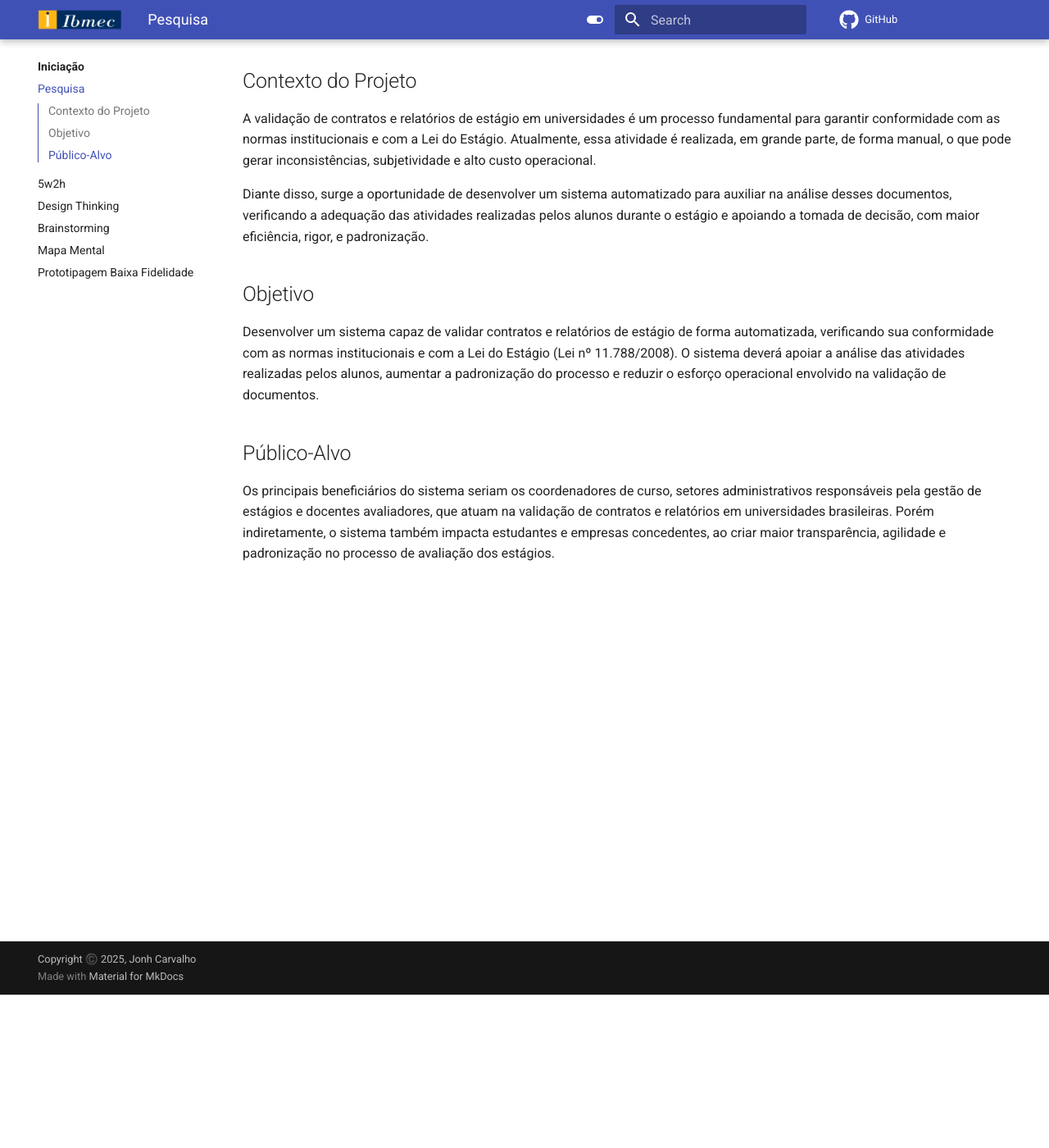
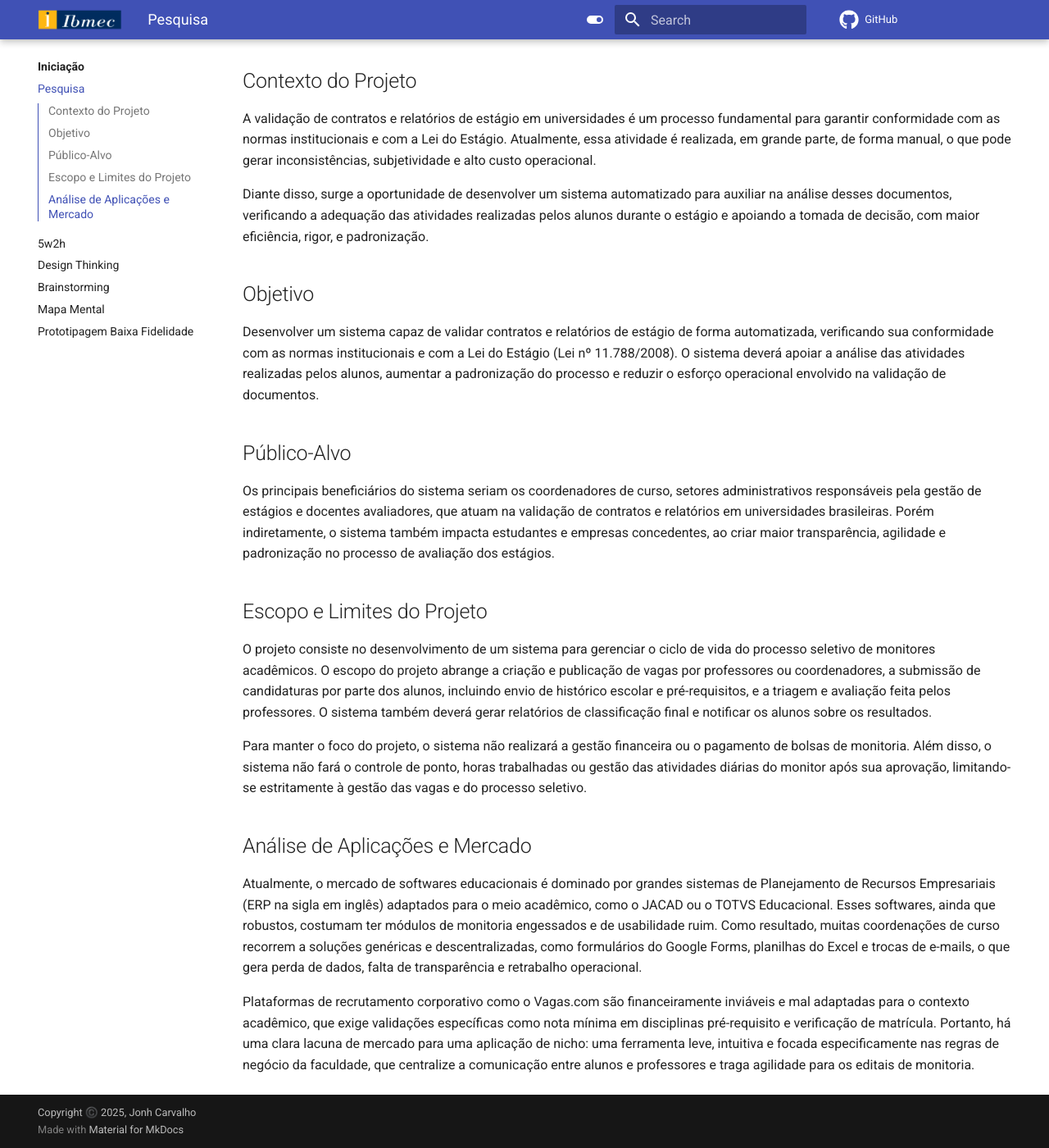
Before and after one commit to Projetos-de-Extensao/PBE_26.1_8001_I, an MkDocs documentation site: the page built from mkdocs/Iniciacao/pesquisa.md, in a window 1280 px wide and 1400 px high, scrolled down 187 px. Shown: the whole window at 82% size. Built offline with MkDocs 1.6.1 and Material for MkDocs 9.7.7, drawn with Linux system fonts in a browser that asks for light colours; comment, search, counter and statistics services are not loaded.

Commit message:
Atualiza a documentação da pesquisa com informações sobre escopo do projeto e análise de mercado

```diff
--- a/mkdocs/Iniciacao/pesquisa.md
+++ b/mkdocs/Iniciacao/pesquisa.md
@@ -4,13 +4,29 @@ title: Pesquisa
 ---
 
 # Pesquisa
+
 ## Contexto do Projeto
+
 A validação de contratos e relatórios de estágio em universidades é um processo fundamental para garantir conformidade com as normas institucionais e com a Lei do Estágio. Atualmente, essa atividade é realizada, em grande parte, de forma manual, o que pode gerar inconsistências, subjetividade e alto custo operacional.
 
 Diante disso, surge a oportunidade de desenvolver um sistema automatizado para auxiliar na análise desses documentos, verificando a adequação das atividades realizadas pelos alunos durante o estágio e apoiando a tomada de decisão, com maior eficiência, rigor, e padronização.
 
 ## Objetivo
+
 Desenvolver um sistema capaz de validar contratos e relatórios de estágio de forma automatizada, verificando sua conformidade com as normas institucionais e com a Lei do Estágio (Lei nº 11.788/2008). O sistema deverá apoiar a análise das atividades realizadas pelos alunos, aumentar a padronização do processo e reduzir o esforço operacional envolvido na validação de documentos.
 
 ## Público-Alvo
+
 Os principais beneficiários do sistema seriam os coordenadores de curso, setores administrativos responsáveis pela gestão de estágios e docentes avaliadores, que atuam na validação de contratos e relatórios em universidades brasileiras. Porém indiretamente, o sistema também impacta estudantes e empresas concedentes, ao criar maior transparência, agilidade e padronização no processo de avaliação dos estágios.
+
+## Escopo e Limites do Projeto
+
+O projeto consiste no desenvolvimento de um sistema para gerenciar o ciclo de vida do processo seletivo de monitores acadêmicos. O escopo do projeto abrange a criação e publicação de vagas por professores ou coordenadores, a submissão de candidaturas por parte dos alunos, incluindo envio de histórico escolar e pré-requisitos, e a triagem e avaliação feita pelos professores. O sistema também deverá gerar relatórios de classificação final e notificar os alunos sobre os resultados.
+
+Para manter o foco do projeto, o sistema não realizará a gestão financeira ou o pagamento de bolsas de monitoria. Além disso, o sistema não fará o controle de ponto, horas trabalhadas ou gestão das atividades diárias do monitor após sua aprovação, limitando-se estritamente à gestão das vagas e do processo seletivo.
+
+## Análise de Aplicações e Mercado
+
+Atualmente, o mercado de softwares educacionais é dominado por grandes sistemas de Planejamento de Recursos Empresariais (ERP na sigla em inglês) adaptados para o meio acadêmico, como o JACAD ou o TOTVS Educacional. Esses softwares, ainda que robustos, costumam ter módulos de monitoria engessados e de usabilidade ruim. Como resultado, muitas coordenações de curso recorrem a soluções genéricas e descentralizadas, como formulários do Google Forms, planilhas do Excel e trocas de e-mails, o que gera perda de dados, falta de transparência e retrabalho operacional.
+
+Plataformas de recrutamento corporativo como o Vagas.com são financeiramente inviáveis e mal adaptadas para o contexto acadêmico, que exige validações específicas como nota mínima em disciplinas pré-requisito e verificação de matrícula. Portanto, há uma clara lacuna de mercado para uma aplicação de nicho: uma ferramenta leve, intuitiva e focada especificamente nas regras de negócio da faculdade, que centralize a comunicação entre alunos e professores e traga agilidade para os editais de monitoria.
```
